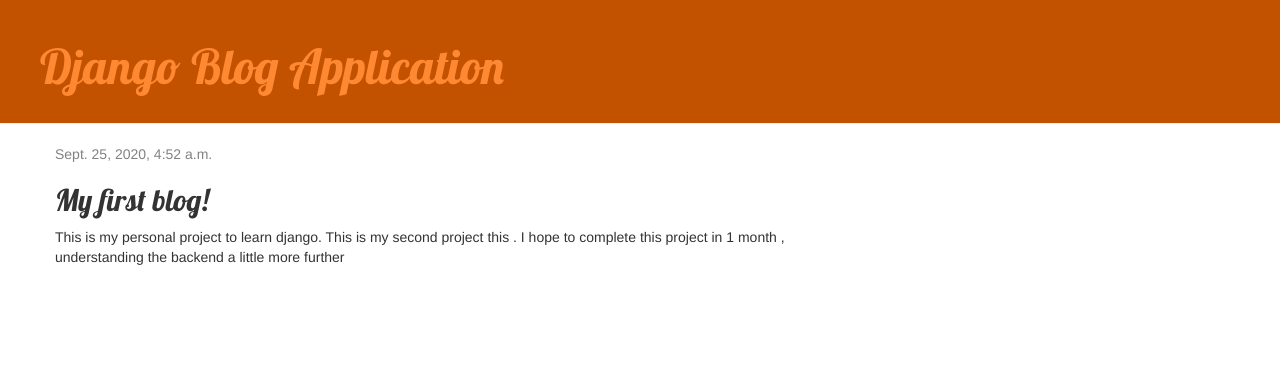
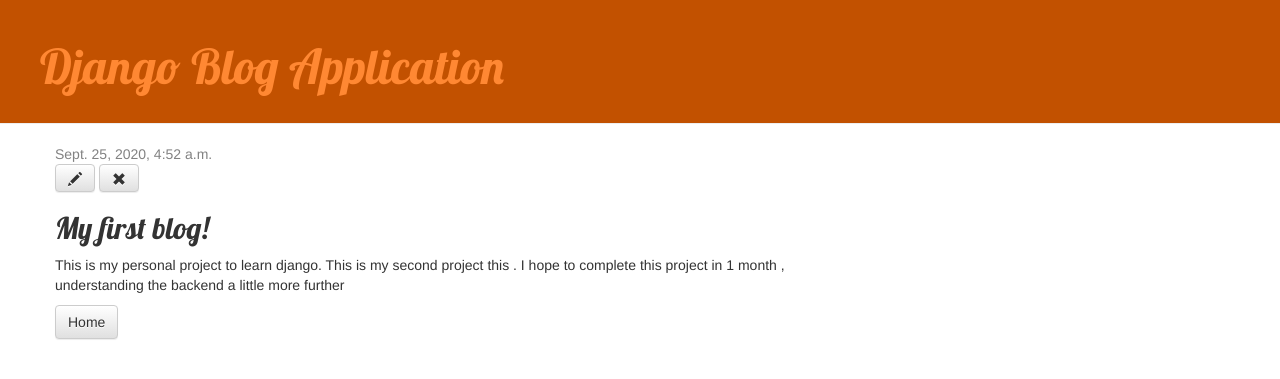
Before and after one commit to yadav-ashutosh/Django-blog-project, a Django app: page /post/1/ in a window 1280 px wide. Shown: the top 379 px of the page. Run offline with Django 3.2, Linux system fonts and the light colour scheme; data comes from the database, SQL or seed files in the repository; both versions use the stored data as it was after the commit; some libraries are stand-ins or nearby versions.

Commit message:
FInal commit

```diff
--- a/blog/templates/blog/post.html
+++ b/blog/templates/blog/post.html
@@ -14,7 +14,7 @@
             {% if user.is_authenticated %}
             <a class="btn btn-default" href="{% url 'post_edit' pk=post.pk %}"><span class="glyphicon glyphicon-pencil"></span></a>
             {% endif %}
-            <h2><a href="{% url 'post_detail' pk=post.pk %}">{{ post.title }}</a></h2>
+            <h2><a href="{% url 'post_list' %}">{{ post.title }}</a></h2>
             <p>{{ post.text|linebreaksbr }}</p>
         </div>
     {% endfor %}
--- a/blog/templates/blog/post_detail.html
+++ b/blog/templates/blog/post_detail.html
@@ -6,8 +6,13 @@
             <div class="date">
                 {{ post.published_date }}
             </div>
-        {% endif %}
+             {% else %}
+            <a class="btn btn-default" href="{% url 'post_publish' pk=post.pk %}">Publish</a>
+            {% endif %}
+        <a class="btn btn-default" href="{% url 'post_edit' pk=post.pk %}"><span class="glyphicon glyphicon-pencil"></span></a>
+        <a class="btn btn-default" href="{% url 'post_remove' pk=post.pk %}"><span class="glyphicon glyphicon-remove"></span></a>
         <h2>{{ post.title }}</h2>
         <p>{{ post.text|linebreaksbr }}</p>
+        <a class="btn btn-default" href="{% url 'post_list' %}">Home</a>
     </div>
 {% endblock %}
--- a/blog/urls.py
+++ b/blog/urls.py
@@ -9,4 +9,5 @@
     path('post/<int:pk>/edit/', views.post_edit, name='post_edit'),
     path('drafts/', views.post_draft_list, name='post_draft_list'),
     path('post/<pk>/publish/', views.post_publish, name='post_publish'),
+    path('post/<pk>/remove/', views.post_remove, name='post_remove'),
 ]
--- a/blog/views.py
+++ b/blog/views.py
@@ -42,3 +42,7 @@
     post = get_object_or_404(Post, pk=pk)
     post.publish()
     return redirect('post_detail', pk=pk)
+def post_remove(request, pk):
+    post = get_object_or_404(Post, pk=pk)
+    post.delete()
+    return redirect('post_list')
```
Also changed, not shown: db.sqlite3.
